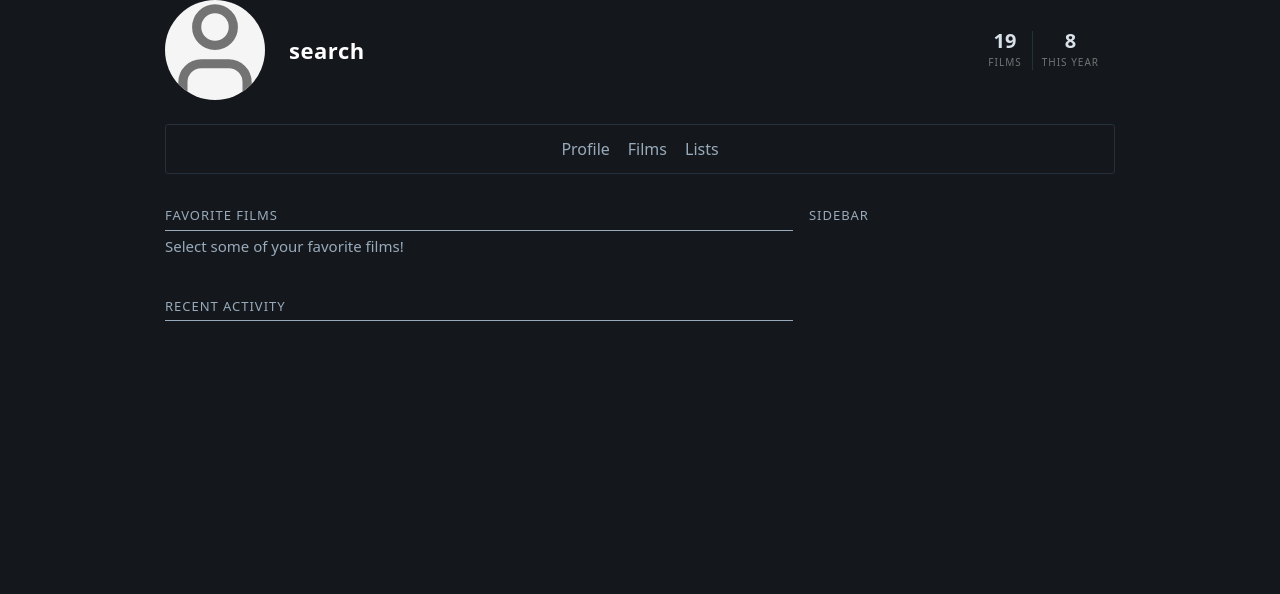
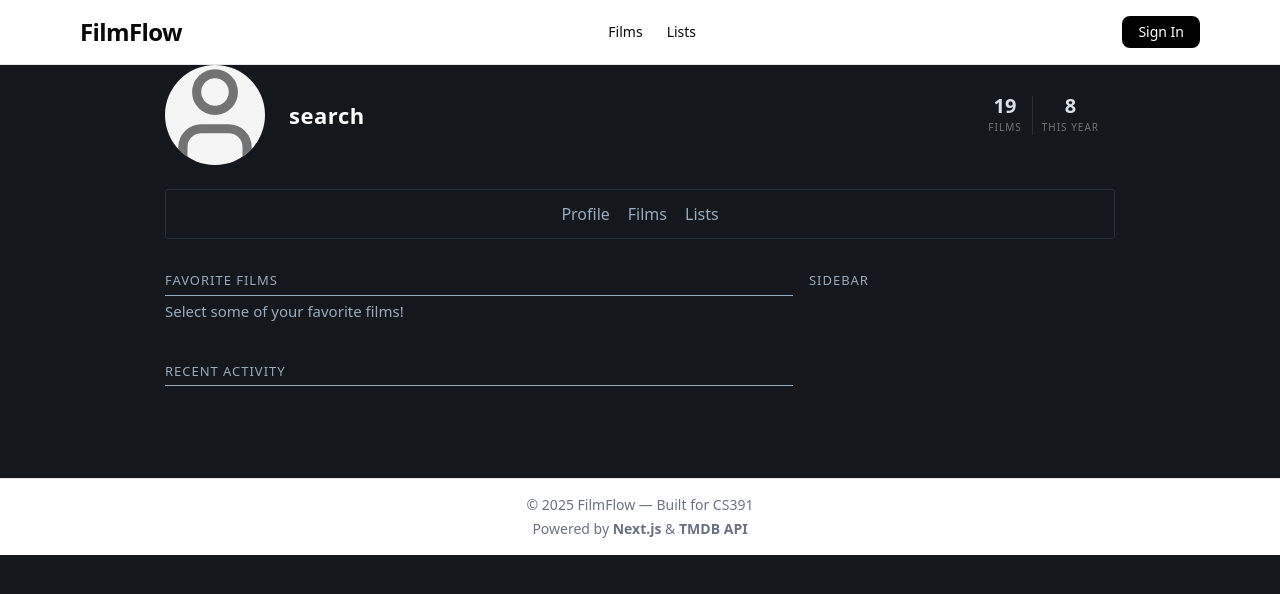
Before and after one commit to tanviii6/fp-cs391, a Next.js app: page /search in a window 1280 px wide. Shown: the top 594 px of the page. Built offline with nearby package versions, Linux system fonts and the light colour scheme; no server answers.

Commit message:
Fix NextAuth setup: added SessionWrapper and marked Header as client component

```diff
--- /dev/null
+++ b/app/SessionWrapper.tsx
@@ -0,0 +1,8 @@
+'use client';
+
+import { SessionProvider } from 'next-auth/react';
+import { ReactNode } from 'react';
+
+export default function SessionWrapper({ children }: { children: ReactNode }) {
+    return <SessionProvider>{children}</SessionProvider>;
+}
--- a/app/layout.tsx
+++ b/app/layout.tsx
@@ -1,6 +1,10 @@
 import type { Metadata } from "next";
 import { Geist, Geist_Mono } from "next/font/google";
 import "./globals.css";
+
+import Header from "@/components/Header";
+import Footer from "@/components/Footer";
+import SessionWrapper from "./SessionWrapper";
 
 const geistSans = Geist({
   variable: "--font-geist-sans",
@@ -27,9 +31,14 @@ export default function RootLayout({
       <body
         className={`${geistSans.variable} ${geistMono.variable} antialiased bg-[#14181C]`}
       >
-        <div id="content-wrapper" className="w-[950px] mx-auto my-0">
-          {children}
-        </div>
+        <SessionWrapper>
+            <Header />
+
+            <div id="content-wrapper" className="w-[950px] mx-auto my-0">
+                {children}
+            </div>
+            <Footer />
+        </SessionWrapper>
       </body>
     </html>
   );
--- /dev/null
+++ b/components/Footer.tsx
@@ -0,0 +1,14 @@
+
+export default function Footer() {
+    return (
+        <footer className="w-full border-t bg-white mt-12">
+            <div className="max-w-6xl mx-auto p-4 text-center text-sm text-gray-500">
+                <p>© {new Date().getFullYear()} FilmFlow — Built for CS391</p>
+                <p className="mt-1">
+                    Powered by <span className="font-semibold">Next.js</span> &{" "}
+                    <span className="font-semibold">TMDB API</span>
+                </p>
+            </div>
+        </footer>
+    );
+}
--- /dev/null
+++ b/components/Header.tsx
@@ -0,0 +1,86 @@
+"use client";
+
+import Link from "next/link";
+import { useSession, signIn, signOut } from "next-auth/react";
+import Image from "next/image";
+import { useState } from "react";
+
+export default function Header() {
+    const { data: session } = useSession();
+    const [menuOpen, setMenuOpen] = useState(false);
+
+    const user = session?.user;
+
+    return (
+        <header className="w-full border-b bg-white sticky top-0 z-50">
+            <div className="max-w-6xl mx-auto flex items-center justify-between p-4">
+
+                {/* Logo */}
+                <Link href="/" className="text-2xl font-bold tracking-tight">
+                    FilmFlow
+                </Link>
+
+                {/* Nav */}
+                <nav className="flex items-center gap-6 text-sm font-medium">
+                    <Link href="/films" className="hover:text-gray-600">
+                        Films
+                    </Link>
+                    <Link href="/lists" className="hover:text-gray-600">
+                        Lists
+                    </Link>
+                </nav>
+
+                {/* Right Side: Auth */}
+                <div className="relative">
+                    {/* If signed out */}
+                    {!user && (
+                        <button
+                            onClick={() => signIn("google")}
+                            className="px-4 py-1.5 bg-black text-white rounded-md hover:bg-gray-800 text-sm"
+                        >
+                            Sign In
+                        </button>
+                    )}
+
+                    {/* If signed in */}
+                    {user && (
+                        <div className="flex items-center gap-3">
+                            {/* Avatar button */}
+                            <button
+                                onClick={() => setMenuOpen(!menuOpen)}
+                                className="flex items-center"
+                            >
+                                <Image
+                                    src={user.image || "/default-avatar.png"}
+                                    alt="User Avatar"
+                                    width={36}
+                                    height={36}
+                                    className="rounded-full border cursor-pointer"
+                                />
+                            </button>
+
+                            {/* Dropdown Menu */}
+                            {menuOpen && (
+                                <div className="absolute right-0 mt-2 bg-white border rounded-md shadow-md w-40 p-2 z-50">
+                                    <Link
+                                        href={`/${user.name || "profile"}`}
+                                        className="block px-3 py-2 hover:bg-gray-100 text-sm"
+                                    >
+                                        Profile
+                                    </Link>
+
+                                    <button
+                                        onClick={() => signOut()}
+                                        className="block w-full text-left px-3 py-2 hover:bg-gray-100 text-sm"
+                                    >
+                                        Sign Out
+                                    </button>
+                                </div>
+                            )}
+                        </div>
+                    )}
+                </div>
+            </div>
+        </header>
+    );
+}
--- a/package.json
+++ b/package.json
@@ -18,6 +18,7 @@
     "mongodb": "^7.0.0",
     "mongoose": "^9.0.0",
     "next": "16.0.3",
+    "next-auth": "^4.24.13",
     "react": "19.2.0",
     "react-dom": "19.2.0",
     "react-icons": "^5.5.0",
```
Also changed, not shown: 1 other file (tests, documents, lock files or other folders).
